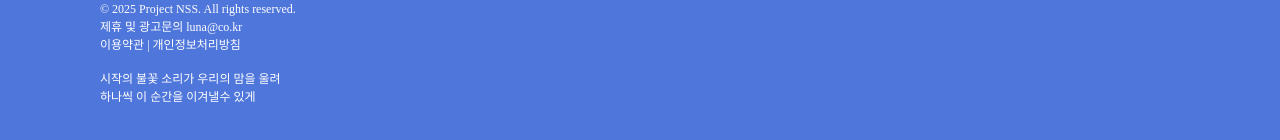
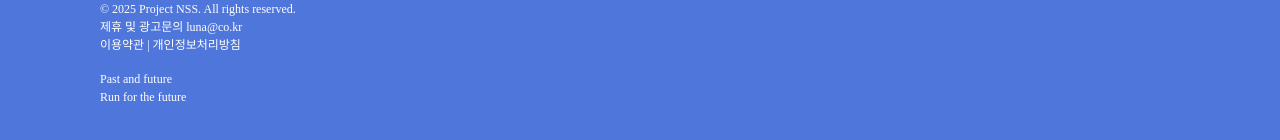
Before and after one commit to nss-board/nss-frontend, a React (Vite) app: page / in a window 1280 px wide. Shown: the part 304-444 px from the top of the page. Built offline with nearby package versions, Linux system fonts and the light colour scheme; no server answers; a web font is replaced by a local one.

Commit message:
Update footer description text to English

```diff
--- a/src/widgets/FooterDesktop.jsx
+++ b/src/widgets/FooterDesktop.jsx
@@ -10,8 +10,7 @@ export default function FooterDesktop({}) {
         이용약관 | 개인정보처리방침
       </div>
       <div className="footer-desc">
-        시작의 불꽃 소리가 우리의 맘을 울려 <br /> 하나씩 이 순간을 이겨낼수
-        있게
+        Past and future <br /> Run for the future
       </div>
       <div className="footer-space" />
     </div>
```
